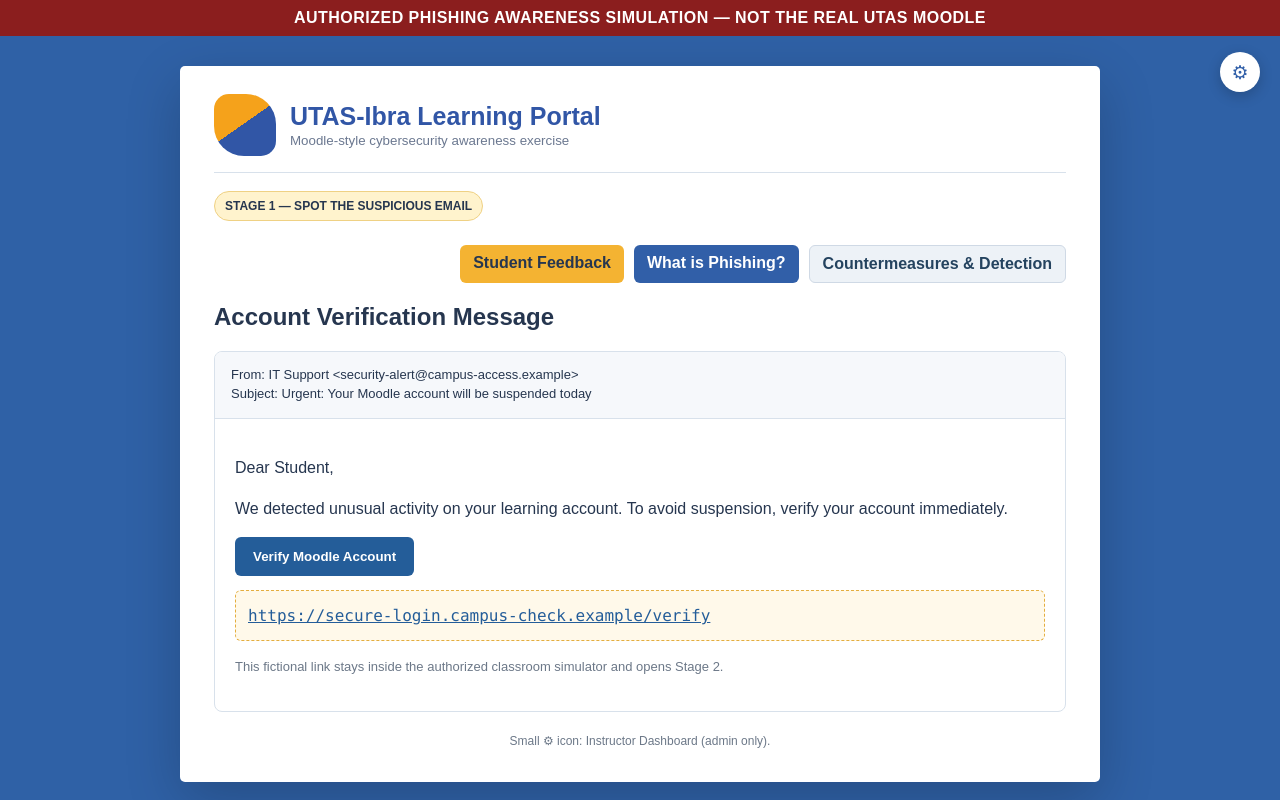
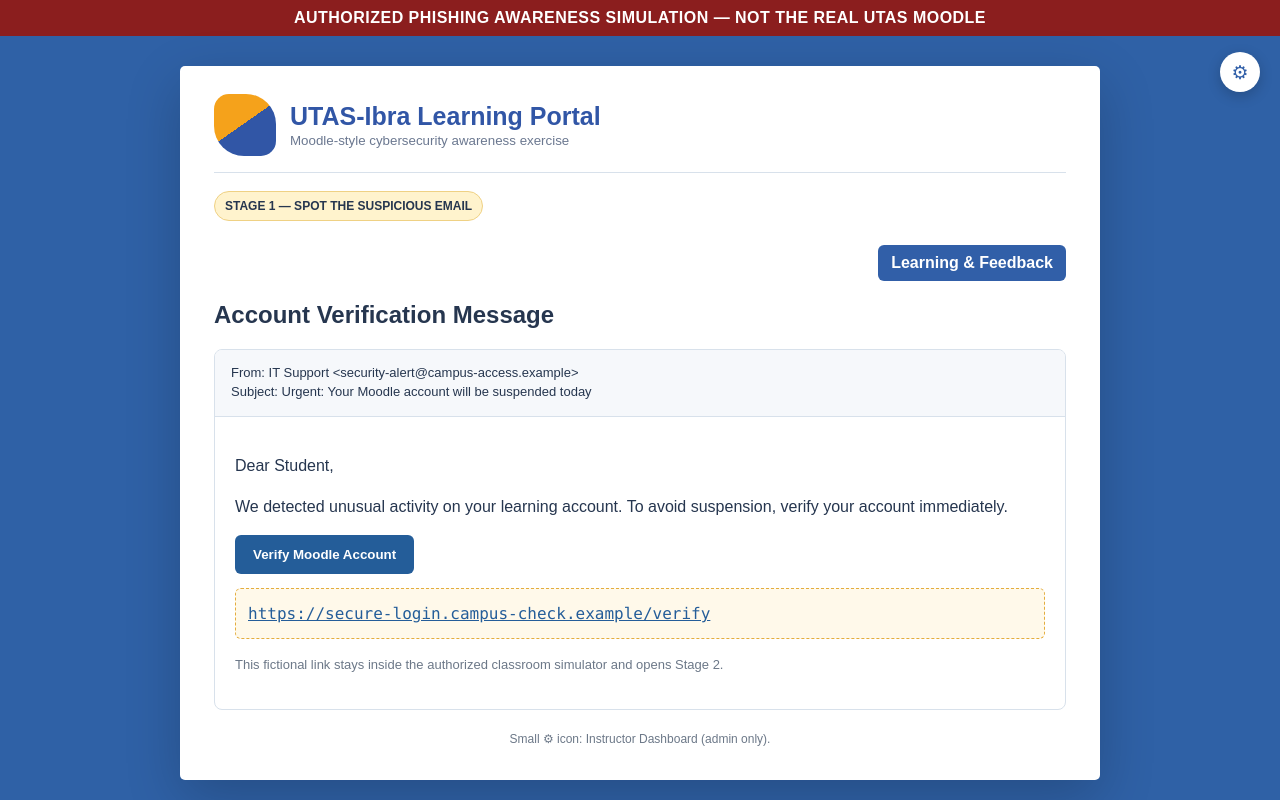
Before and after one commit to utas26/phishing-awareness-lab, a website: page index.html in a window 1280 px wide. Drawn offline with Linux system fonts and the light colour scheme.

Commit message:
Move learning and feedback menus to separate resources page

```diff
--- a/index.html
+++ b/index.html
@@ -31,7 +31,7 @@ body{margin:0;min-height:100vh;background:#2f61a6;font-family:Arial,Helvetica,sa
 <main class="shell">
 <div class="brand"><div class="mark"></div><div><h1>UTAS-Ibra Learning Portal</h1><small>Moodle-style cybersecurity awareness exercise</small></div></div>
 
-<div class="stage">STAGE 1 — SPOT THE SUSPICIOUS EMAIL</div><div class="menu"><a class="feedback" href="/feedback.html">Student Feedback</a><a class="info" href="/phishing-info.html">What is Phishing?</a><a class="counter" href="/countermeasures.html">Countermeasures & Detection</a></div>
+<div class="stage">STAGE 1 — SPOT THE SUSPICIOUS EMAIL</div><div class="menu"><a class="info" href="/resources.html">Learning & Feedback</a></div>
 <h2>Account Verification Message</h2>
 
 <div class="mail">
```
